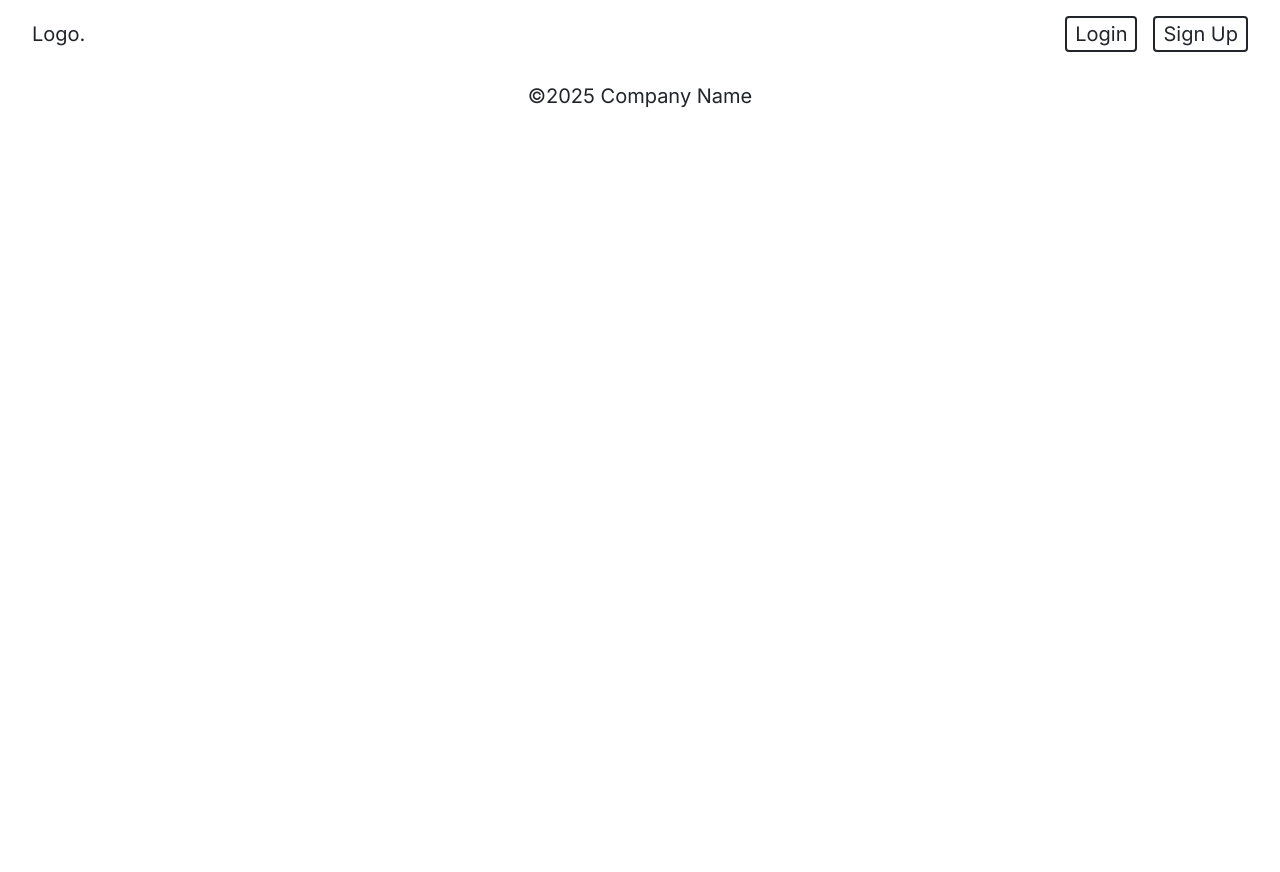
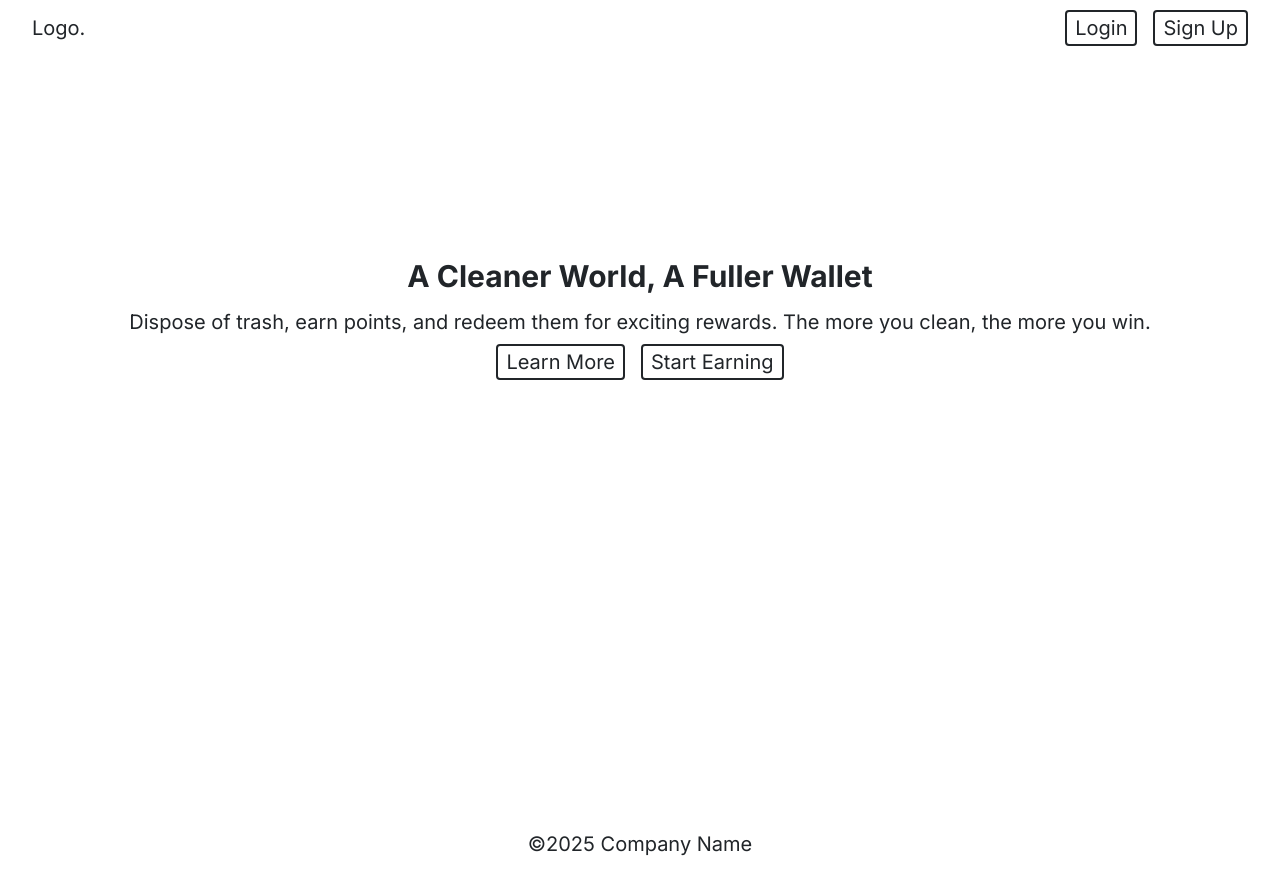
Before and after one commit to alex-bo7/362-project, a React (Vite) app in the folder frontend/: page / in a window 1280 px wide. Before the commit the page ends 800 px from the top, so only its background shows below. Built offline with nearby package versions, Linux system fonts and the light colour scheme.

Commit message:
Implemented Hero Component

```diff
--- a/frontend/src/app.css
+++ b/frontend/src/app.css
@@ -16,3 +16,22 @@ body {
   max-width: 1440px;
   margin: 0 auto;
 }
+
+/* global utility classes */
+.page-component-padding {
+  padding: 1rem 2rem;
+}
+
+.page-btn-links {
+  text-decoration: none;
+  color: inherit;
+  border: 0.125rem solid var(--primary-color);
+  border-radius: 0.25rem;
+  padding: 0.25rem 0.5rem;
+}
+.page-btn-links:hover,
+.page-btn-links:focus, /*clicked on*/
+.page-btn-links:active /*tab*/ {
+  background-color: var(--primary-color);
+  color: var(--secondary-color);
+}
--- a/frontend/src/components/Footer/Footer.tsx
+++ b/frontend/src/components/Footer/Footer.tsx
@@ -3,5 +3,11 @@ import "./footer.css";
 export default function Footer() {
   const currentYear: string = new Date().getFullYear().toString();
 
-  return <footer className="footer">&copy;{currentYear} Company Name</footer>;
+  return (
+    <footer>
+      <div className="page-component-padding footer">
+        <p>&copy;{currentYear} Company Name</p>
+      </div>
+    </footer>
+  );
 }
--- a/frontend/src/components/Footer/footer.css
+++ b/frontend/src/components/Footer/footer.css
@@ -1,4 +1,3 @@
 .footer {
-  padding: 1rem 2rem;
   text-align: center;
 }
--- /dev/null
+++ b/frontend/src/components/Hero/Hero.tsx
@@ -0,0 +1,36 @@
+import "./hero.css";
+
+export default function Hero() {
+  // TODO: learn-btn scrolls to section(give section ID, then pass #id into href)
+  return (
+    <section>
+      <div className="page-component-padding hero">
+        <h1>
+          A Cleaner World,{" "}
+          <span className="hero-header-newline">
+            <br />
+          </span>
+          A Fuller Wallet
+        </h1>
+        <p className="hero-text">
+          Dispose of trash, earn points, and redeem them for exciting rewards.
+          The more you clean, the more you win.
+        </p>
+        <div>
+          <ul className="hero-btns-list">
+            <li>
+              <a href="/" className="page-btn-links">
+                Learn More
+              </a>
+            </li>
+            <li>
+              <a href="/" className="page-btn-links">
+                Start Earning
+              </a>
+            </li>
+          </ul>
+        </div>
+      </div>
+    </section>
+  );
+}
--- /dev/null
+++ b/frontend/src/components/Hero/hero.css
@@ -0,0 +1,30 @@
+.hero {
+  height: 92vh;
+  display: flex;
+  flex-direction: column;
+  justify-content: center;
+}
+
+.hero-text {
+  margin: 1rem 0;
+}
+
+.hero-btns-list {
+  list-style: none;
+  display: flex;
+  justify-content: center;
+  gap: 1rem;
+  margin-bottom: 15rem;
+}
+
+@media (min-width: 768px) {
+  .hero {
+    height: 95vh;
+    align-items: center;
+    text-align: center;
+  }
+
+  .hero-header-newline {
+    display: none;
+  }
+}
--- a/frontend/src/components/Nav/Nav.tsx
+++ b/frontend/src/components/Nav/Nav.tsx
@@ -14,35 +14,43 @@ export default function Nav() {
   console.log(showMenu);
 
   return (
-    <nav className="nav">
+    <nav>
+      <div className="page-component-padding nav">
         <ul className="nav-ul nav-list">
           <li>Logo.</li>
           <li className="nav-icon menu-icon">
             <i
-            className={`fa-solid ${showMenu ? "fa-bars-staggered" : "fa-bars"}`}
+              className={`fa-solid ${
+                showMenu ? "fa-bars-staggered" : "fa-bars"
+              }`}
               onClick={toggleMenu}
             ></i>
           </li>
         </ul>
         {!isLoggedIn && (
           <ul className={`nav-ul menu-list ${showMenu ? "show" : "none"}`}>
-          <a href="/" className="nav-links authenticate">
-            <li>Login</li>
+            <li>
+              <a href="/" className="page-btn-links">
+                Login
               </a>
-          <a href="/" className="nav-links authenticate">
-            <li>Sign Up</li>
+            </li>
+            <li>
+              <a href="/" className="page-btn-links">
+                Sign Up
               </a>
+            </li>
           </ul>
         )}
         {isLoggedIn && (
           <ul className={`nav-ul menu-list ${showMenu ? "show" : "none"}`}>
             <li className="nav-icon">
-            <a href="/" className="nav-links">
+              <a href="/" className="page-btn-links account">
                 <i className="fa-solid fa-circle-user"></i>
               </a>
             </li>
           </ul>
         )}
+      </div>
     </nav>
   );
 }
--- a/frontend/src/components/Nav/nav.css
+++ b/frontend/src/components/Nav/nav.css
@@ -1,7 +1,3 @@
-.nav {
-  padding: 1rem 2rem;
-}
-
 .nav-ul {
   list-style: none;
 }
@@ -24,25 +20,12 @@
   display: flex;
   flex-direction: column;
   align-items: flex-end;
-  gap: 0.5rem;
+  gap: 1rem;
   margin-top: 1rem;
 }
 
-.nav-links {
-  text-decoration: none;
-  color: inherit;
-}
-.nav-links:hover,
-.nav-links:focus, /*clicked on*/
-.nav-links:active /*tab*/ {
-  background-color: var(--primary-color);
-  color: var(--secondary-color);
-}
-
-.nav-links.authenticate {
-  border: 0.125rem solid var(--primary-color);
-  border-radius: 0.25rem;
-  padding: 0.25rem 0.5rem;
+.page-btn-links.account {
+  border: none;
 }
 
 @media (min-width: 768px) {
--- a/frontend/src/pages/HomePage.tsx
+++ b/frontend/src/pages/HomePage.tsx
@@ -1,10 +1,14 @@
 import Nav from "../components/Nav/Nav";
 import Footer from "../components/Footer/Footer";
+import Hero from "../components/Hero/Hero";
 
 export default function HomePage() {
   return (
     <>
       <Nav />
+      <main>
+        <Hero />
+      </main>
       <Footer />
     </>
   );
```
Lines whose indentation alone changed are shown as unchanged.
